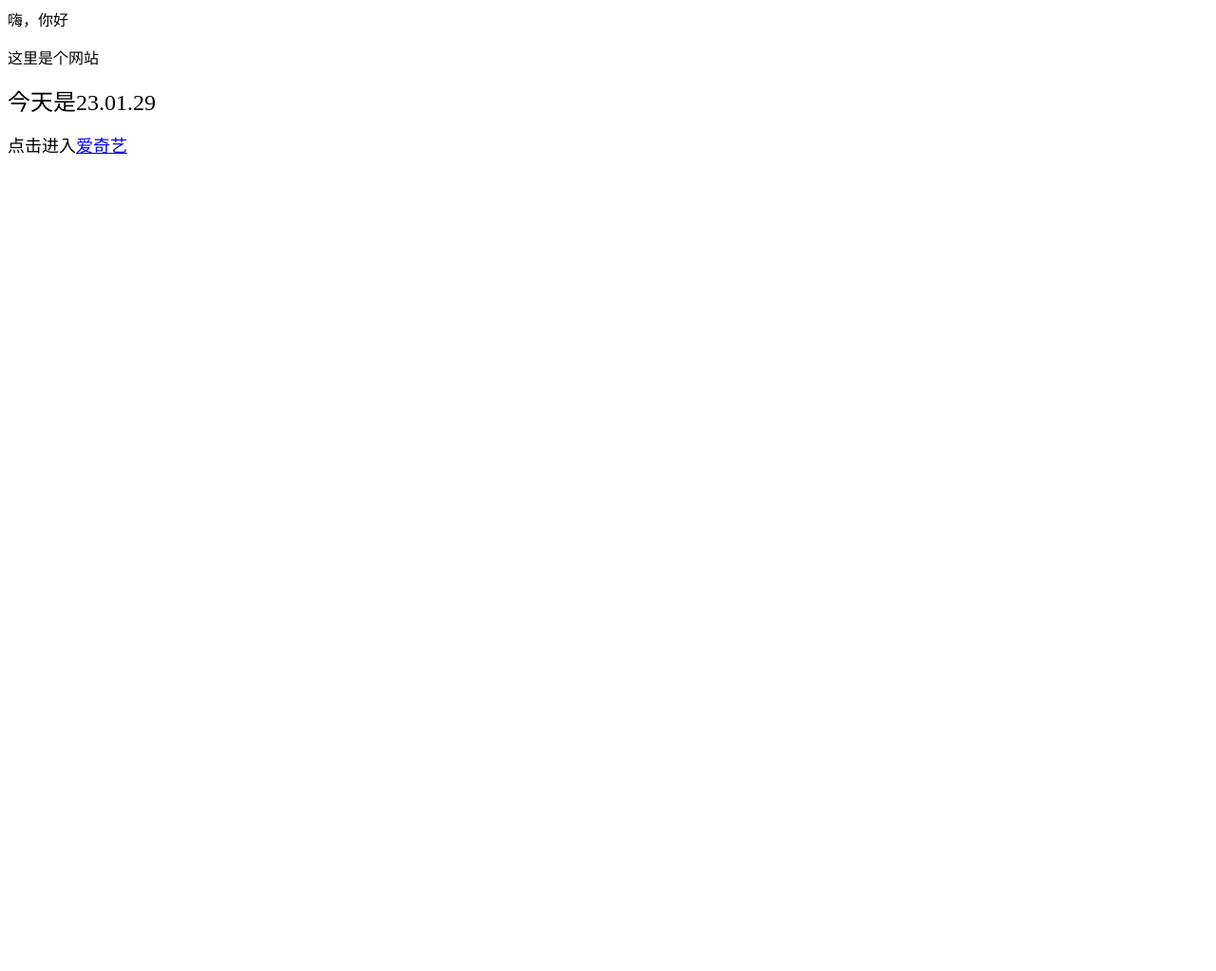
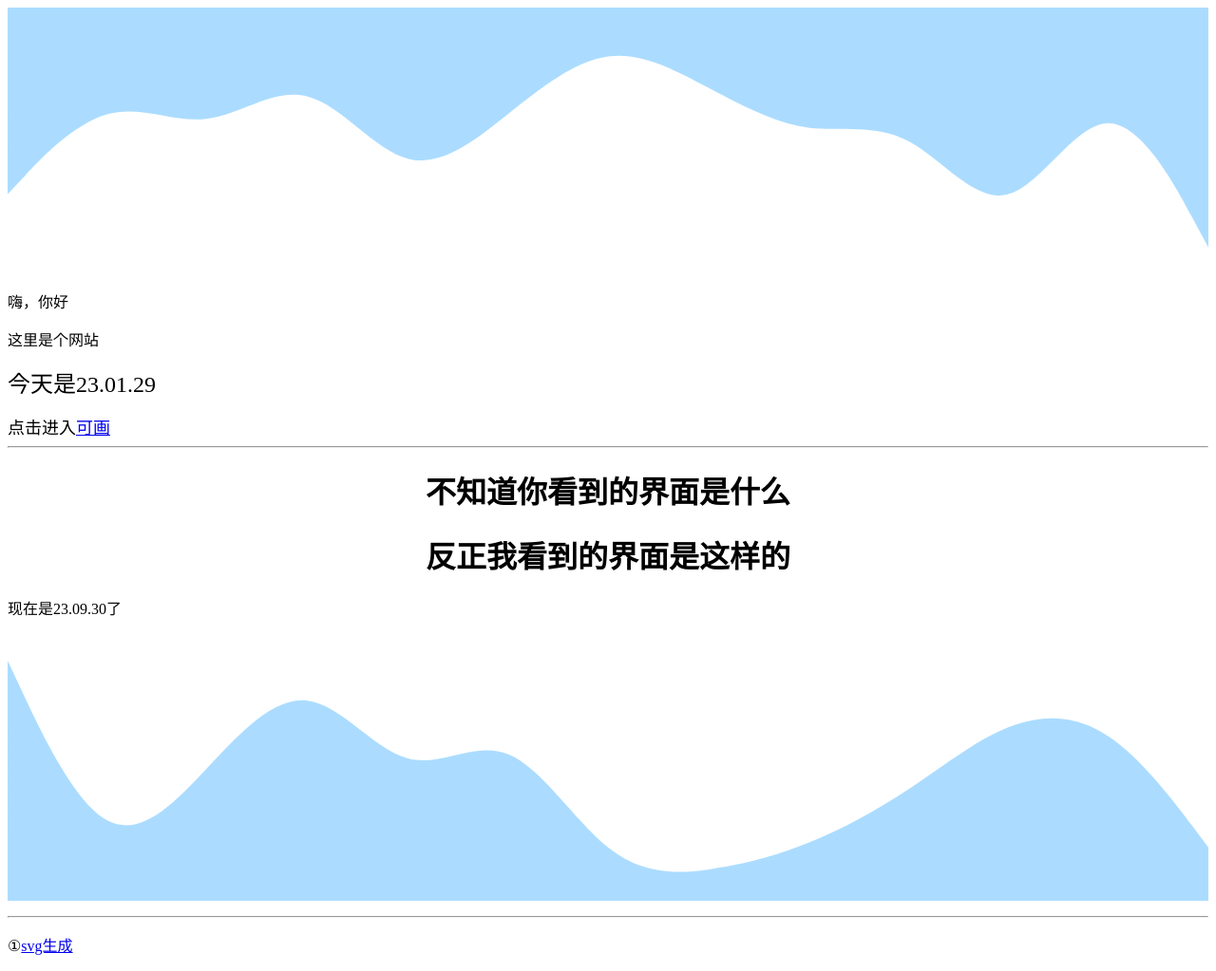
Before and after one commit to romantic-l/romantic-l.github.io, a plain HTML site: page index.html in a window 1280 px wide. Shown: the whole page at 95% size. Before the commit the page ends 800 px from the top, so only its background shows below. Drawn offline with Linux system fonts and the light colour scheme.

Commit message:
Update index.html

```diff
--- a/index.html
+++ b/index.html
@@ -1,3 +1,4 @@
+<svg xmlns="http://www.w3.org/2000/svg" viewBox="0 0 1440 320"><path fill="#a2d9ff" fill-opacity="0.9" d="M0,224L20,202.7C40,181,80,139,120,128C160,117,200,139,240,133.3C280,128,320,96,360,106.7C400,117,440,171,480,181.3C520,192,560,160,600,128C640,96,680,64,720,58.7C760,53,800,75,840,96C880,117,920,139,960,144C1000,149,1040,139,1080,160C1120,181,1160,235,1200,224C1240,213,1280,139,1320,138.7C1360,139,1400,213,1420,250.7L1440,288L1440,0L1420,0C1400,0,1360,0,1320,0C1280,0,1240,0,1200,0C1160,0,1120,0,1080,0C1040,0,1000,0,960,0C920,0,880,0,840,0C800,0,760,0,720,0C680,0,640,0,600,0C560,0,520,0,480,0C440,0,400,0,360,0C320,0,280,0,240,0C200,0,160,0,120,0C80,0,40,0,20,0L0,0Z"></path></svg>
 <p></p>
 嗨，你好
 <p></p>
@@ -5,4 +6,16 @@
 <p></p>
 <font size=5 >今天是23.01.29</font>
 <p></p>
-<font size=4 >点击进入<a href="https://www.iqiyi.com/">爱奇艺</a></font>
+<font size=4 >点击进入<a href="https://www.canva.cn/"target="_blank">可画</a></font>
+<hr />
+<p></p><p></p>
+<h1 align="center"><font size=6 >不知道你看到的界面是什么</font></h1>
+<p></p>
+<h1 align="center"><font size=6 >反正我看到的界面是这样的</font></h1>
+<p></p>
+现在是23.09.30了
+<p></p>
+<svg xmlns="http://www.w3.org/2000/svg" viewBox="0 0 1440 320"><path fill="#a2d9ff" fill-opacity="0.9" d="M0,32L20,74.7C40,117,80,203,120,224C160,245,200,203,240,160C280,117,320,75,360,80C400,85,440,139,480,149.3C520,160,560,128,600,144C640,160,680,224,720,256C760,288,800,288,840,282.7C880,277,920,267,960,250.7C1000,235,1040,213,1080,186.7C1120,160,1160,128,1200,112C1240,96,1280,96,1320,122.7C1360,149,1400,203,1420,229.3L1440,256L1440,320L1420,320C1400,320,1360,320,1320,320C1280,320,1240,320,1200,320C1160,320,1120,320,1080,320C1040,320,1000,320,960,320C920,320,880,320,840,320C800,320,760,320,720,320C680,320,640,320,600,320C560,320,520,320,480,320C440,320,400,320,360,320C320,320,280,320,240,320C200,320,160,320,120,320C80,320,40,320,20,320L0,320Z"></path></svg>
+<p></p>
+<hr />
+<p>①<a href="https://getwaves.io/"target="_blank">svg生成</a></p>
```
